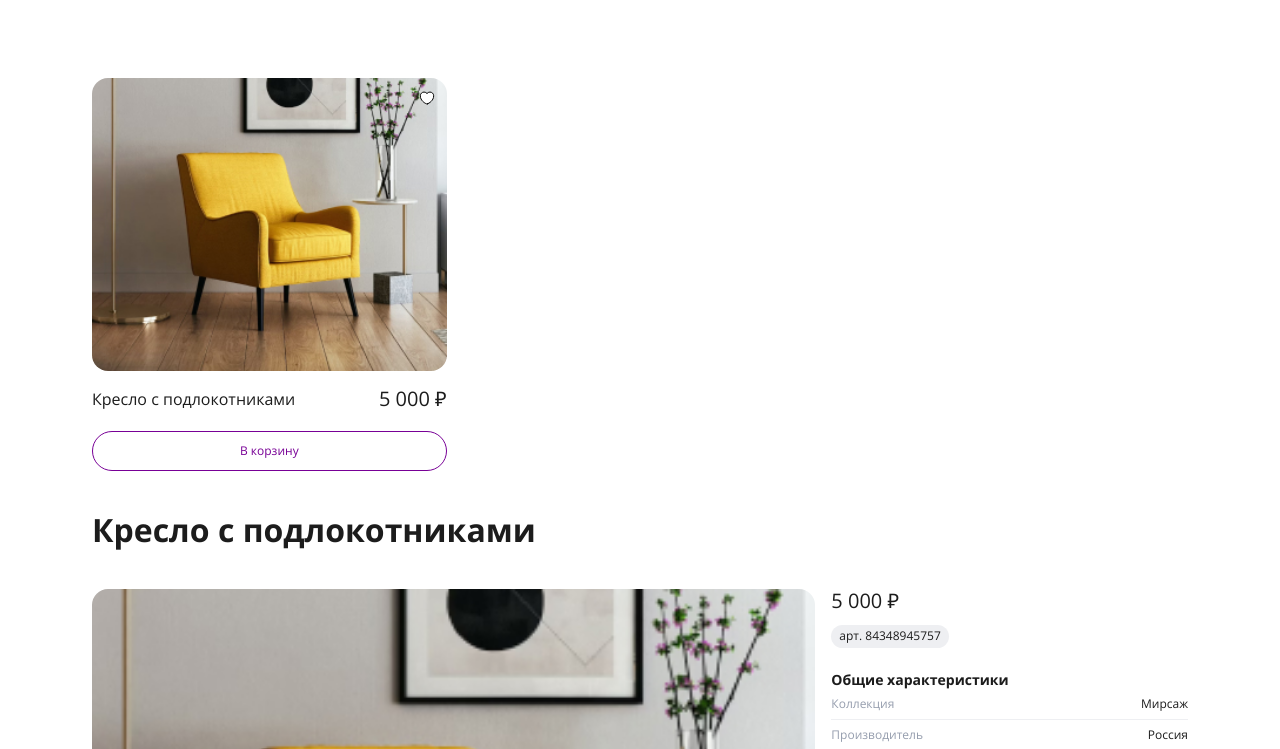
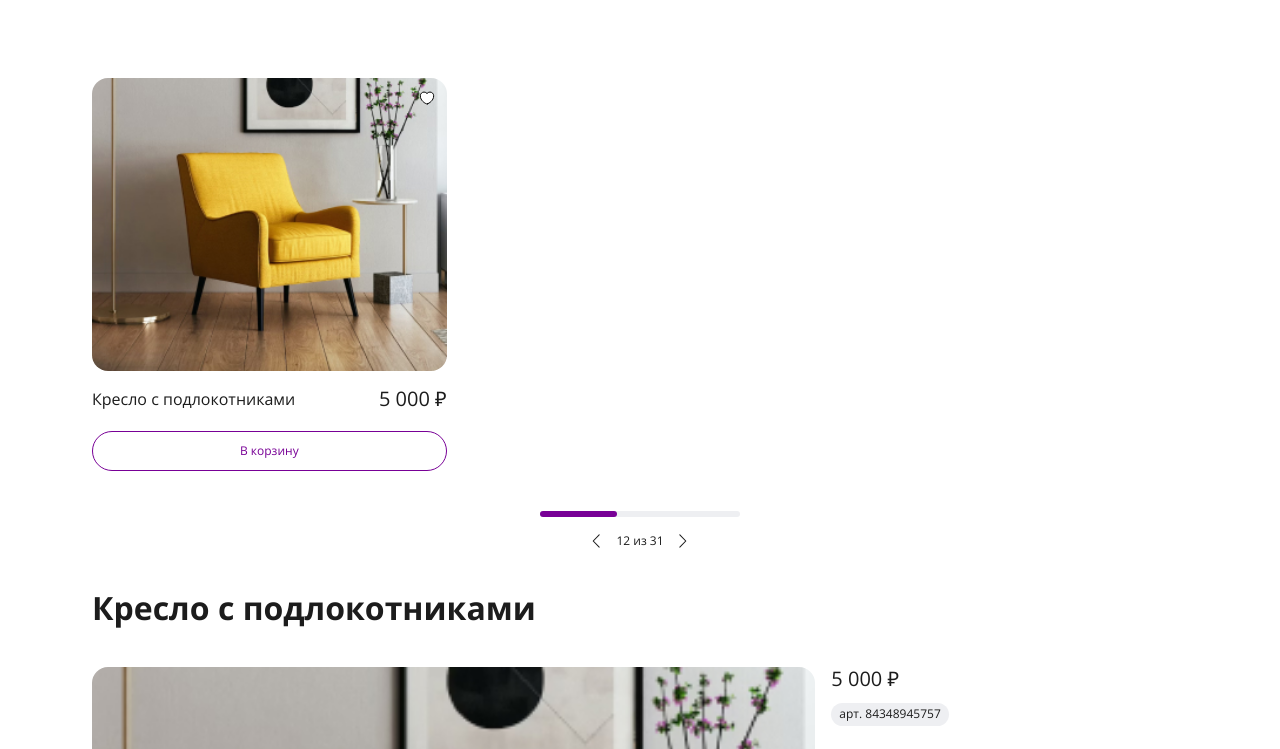
Before and after one commit to Rednata/koff, a website built with Vite: page index.html in a window 1280 px wide. Shown: the part 714-1463 px from the top of the page. Built offline with nearby package versions, Linux system fonts and the light colour scheme.

Commit message:
feat: pagination

```diff
--- a/index.html
+++ b/index.html
@@ -215,6 +215,28 @@
             </li>
 
           </ul>
+
+          <div class="pagination">
+            <div class="pagination__bar" style="--width: calc(12 / 31 * 100%)"></div>
+            <div class="pagination__arrays">
+              <button class="pagination__left">
+                <svg xmlns="http://www.w3.org/2000/svg" width="8" height="14" viewBox="0 0 8 14" fill="none">
+                  <path d="M1.86395 7.0001L7.52528 1.1821C7.5719 1.13522 7.60874 1.07955 7.6337 1.01833C7.65866 0.957109 7.67122 0.891546 7.67068 0.825436C7.67013 0.759326 7.65647 0.693981 7.6305 0.633183C7.60453 0.572385 7.56676 0.517341 7.51938 0.471236C7.472 0.425131 7.41594 0.388881 7.35445 0.364583C7.29297 0.340285 7.22727 0.328422 7.16117 0.32968C7.09507 0.330939 7.02988 0.345294 6.96936 0.371914C6.90885 0.398535 6.85421 0.436893 6.80862 0.484768L0.808619 6.65143C0.717804 6.74478 0.666992 6.86987 0.666992 7.0001C0.666992 7.13033 0.717804 7.25542 0.808619 7.34877L6.80862 13.5154C6.85421 13.5633 6.90885 13.6017 6.96936 13.6283C7.02988 13.6549 7.09507 13.6693 7.16117 13.6705C7.22727 13.6718 7.29297 13.6599 7.35445 13.6356C7.41594 13.6113 7.472 13.5751 7.51938 13.529C7.56676 13.4829 7.60453 13.4278 7.6305 13.367C7.65647 13.3062 7.67013 13.2409 7.67068 13.1748C7.67122 13.1087 7.65866 13.0431 7.6337 12.9819C7.60874 12.9207 7.5719 12.865 7.52528 12.8181L1.86395 7.0001Z" fill="#1C1C1C"/>
+                  </svg>
+              </button>
+              <p>
+                <span class="pagination__current">12</span>
+                из
+                <span class="pagination__total">31</span>
+              </p>
+              <button class="pagination__right">
+                <svg xmlns="http://www.w3.org/2000/svg" width="16" height="16" viewBox="0 0 16 16" fill="none">
+                  <path d="M13.136 8.0001L7.47472 2.1821C7.4281 2.13522 7.39126 2.07955 7.3663 2.01833C7.34134 1.95711 7.32878 1.89155 7.32932 1.82544C7.32987 1.75933 7.34353 1.69398 7.3695 1.63318C7.39547 1.57239 7.43324 1.51734 7.48062 1.47124C7.528 1.42513 7.58406 1.38888 7.64555 1.36458C7.70703 1.34028 7.77273 1.32842 7.83883 1.32968C7.90493 1.33094 7.97012 1.34529 8.03064 1.37191C8.09115 1.39854 8.14579 1.43689 8.19138 1.48477L14.1914 7.65143C14.2822 7.74478 14.333 7.86987 14.333 8.0001C14.333 8.13033 14.2822 8.25542 14.1914 8.34877L8.19138 14.5154C8.14579 14.5633 8.09115 14.6017 8.03064 14.6283C7.97012 14.6549 7.90493 14.6693 7.83883 14.6705C7.77273 14.6718 7.70703 14.6599 7.64555 14.6356C7.58406 14.6113 7.528 14.5751 7.48062 14.529C7.43324 14.4829 7.39547 14.4278 7.3695 14.367C7.34353 14.3062 7.32987 14.2409 7.32932 14.1748C7.32878 14.1087 7.34134 14.0431 7.3663 13.9819C7.39126 13.9207 7.4281 13.865 7.47472 13.8181L13.136 8.0001Z" fill="#1C1C1C"/>
+                  </svg>
+              </button>
+            </div>
+          </div>
+
         </div>
 
       </section>
--- a/style.scss
+++ b/style.scss
@@ -4,6 +4,7 @@
 @import 'styles/catalog';
 @import 'styles/breadcrumb';
 @import 'styles/goods';
+@import 'styles/pagination';
 @import 'styles/card';
 @import 'styles/product';
 @import 'styles/table';
--- a/styles/goods.scss
+++ b/styles/goods.scss
@@ -26,10 +26,16 @@
 			display: grid;
 			gap: 50px 8px;
 			grid-template-columns: repeat(auto-fit, minmax(140px, 1fr));
+			margin-bottom: 32px;
+
+			&:last-child {
+				margin-bottom: 0;
+			}
 
 			@media (min-width: 580px) {
 				grid-template-columns: repeat(auto-fit, minmax(230px, 1fr));
 				gap: 65px 10px;
+				margin-bottom: 40px;
 			}
 
 			@media (min-width: 820px) {
--- /dev/null
+++ b/styles/pagination.scss
@@ -0,0 +1,49 @@
+.pagination {
+  width: 200px;
+  margin: 0 auto;
+
+  &__bar {
+    width: 100%;
+    height: 6px;
+    background-color: #EEEFF2;
+    border-radius: 3px;
+    margin-bottom: 16px;
+
+    &::after {
+      content: '';
+      display: block;
+      background-color: #780096;
+      height: 100%;
+      width: var(--width);
+      border-radius: 3px;
+      transition: width 0.36s ease-in-out;
+    }
+  }
+
+  &__arrays {
+    display: flex;
+    gap: 8px;
+    justify-content: center;
+    align-items: center;
+    margin: 0 auto;
+  }
+
+  &__left,
+  &__right {
+    width: 16px;
+    height: 16px;
+  }
+
+  &__left {
+
+  }
+
+  &__current {
+  }
+
+  &__total {
+  }
+
+  &__right {
+  }
+}
```
